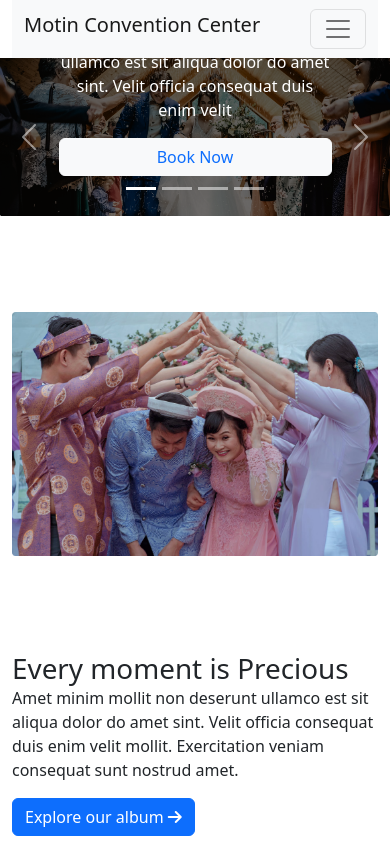
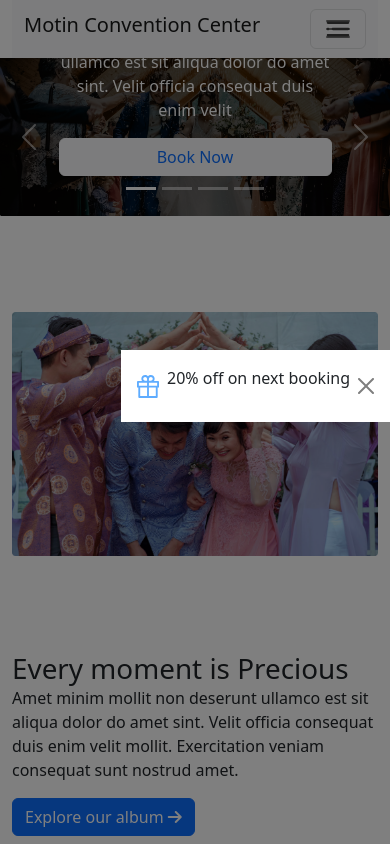
Before and after one commit to zahidhasan125/convention-center, a plain HTML site: page index.html in a window 390 px wide. Shown: the top 844 px of the page. Drawn offline with nearby package versions, Linux system fonts and the light colour scheme.

Commit message:
Menu toggler icon added

```diff
--- a/index.html
+++ b/index.html
@@ -7,7 +7,7 @@
     <title>Convention Center</title>
     <link href="https://cdn.jsdelivr.net/npm/bootstrap@5.2.0/dist/css/bootstrap.min.css" rel="stylesheet"
         integrity="sha384-gH2yIJqKdNHPEq0n4Mqa/HGKIhSkIHeL5AyhkYV8i59U5AR6csBvApHHNl/vI1Bx" crossorigin="anonymous">
-
+    <script src="https://kit.fontawesome.com/617db460ff.js" crossorigin="anonymous"></script>
 </head>
 
 <body>
@@ -19,7 +19,7 @@
                     <button class="navbar-toggler" type="button" data-bs-toggle="collapse"
                         data-bs-target="#navbarNavAltMarkup" aria-controls="navbarNavAltMarkup" aria-expanded="false"
                         aria-label="Toggle navigation">
-                        <span class="navbar-toggler-icon"></span>
+                        <span class="navbar-toggler-icon"><img class="img-fluid img-fit-cover" src="assets/icons/menu-2 1.svg" alt=""></span>
                     </button>
                     <div class="collapse navbar-collapse" id="navbarNavAltMarkup">
                         <div class="navbar-nav">
@@ -80,6 +80,17 @@
                     <button class="btn btn-primary">Explore our album <i class="fa-solid fa-arrow-right"></i></button>
                 </div>
             </div>
+            <aside>
+                <div>
+                    <div class="offcanvas offcanvas show position-fixed end-0 bottom-50" data-bs-scroll="true" tabindex="-1" id="offcanvas" aria-labelledby="offcanvasLabel">
+                        <div class="offcanvas-header d-flex align-items-center">
+                            <img class="me-2" src="assets/icons/Vector.svg" alt="">
+                            <p>20% off on next booking</p>
+                            <button type="button" class="btn-close" data-bs-dismiss="offcanvas" aria-label="Close"></button>
+                        </div>
+                      </div>
+                </div>
+            </aside>
         </div>
         <div class="container">
             <h2 class="text-center my-5">Our Packages</h2>
@@ -281,6 +292,7 @@
             </div>
         </div>
     </div>
+
     <footer class="container-fluid bg-dark text-light p-5  mb">
         <div class="container d-flex justify-content-between align-items-center">
             <p>© 2020 bike. All rights reserved</p>
```
